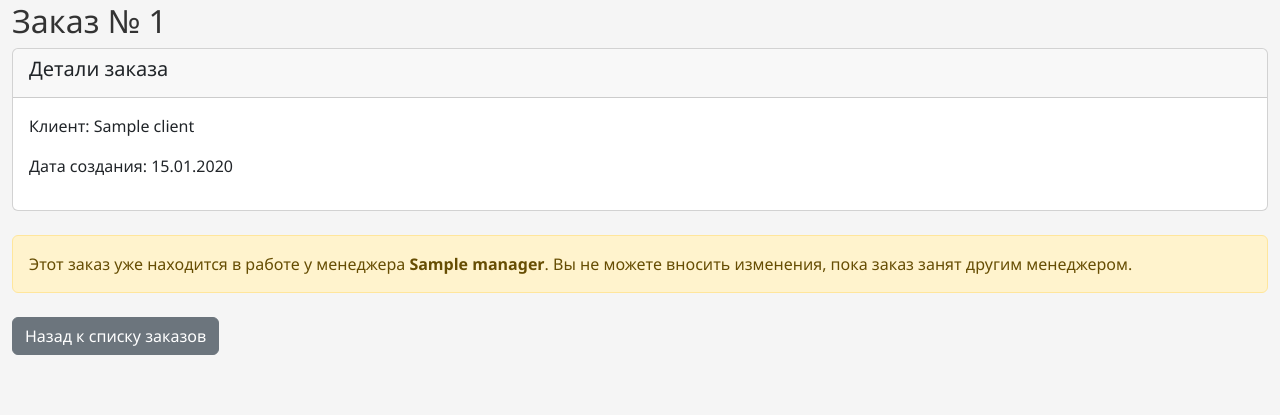
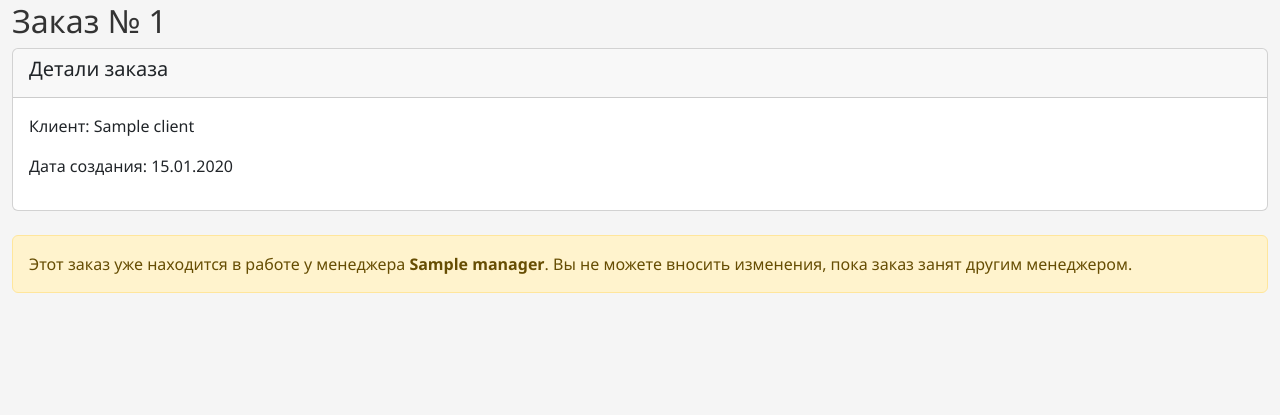
Before and after one commit to maximkosheev/auto-artel-backend, a Django app: template orders/templates/orders/order_lock_form.html in a window 1280 px wide. Shown: the part 78-493 px from the top of the page. Run offline with Django 5.2, Linux system fonts and the light colour scheme; the template is opened without the code that fills it: most values are stand-ins (such as "Sample title", 1, 10 or a date in 2020); some libraries are stand-ins or nearby versions.

Commit message:
удалил ссылку "Назад к списку заказов"

```diff
--- a/orders/templates/orders/order_canceled_form.html
+++ b/orders/templates/orders/order_canceled_form.html
@@ -35,9 +35,5 @@
         <div class="alert alert-warning mt-4">
             Клиент отменил заказ, дальнейшие операции по нему не возможны.
         </div>
-
-        <div class="mt-4">
-            <a href="{% url 'orders:list' %}" class="btn btn-secondary">Назад к списку заказов</a>
-        </div>
     </div>
 {% endblock orders_extra_content %}
--- a/orders/templates/orders/order_finished_form.html
+++ b/orders/templates/orders/order_finished_form.html
@@ -35,9 +35,5 @@
         <div class="alert alert-success mt-4">
             Заказ завершен, дальнейшие операции по нему не возможны.
         </div>
-
-        <div class="mt-4">
-            <a href="{% url 'orders:list' %}" class="btn btn-secondary">Назад к списку заказов</a>
-        </div>
     </div>
 {% endblock orders_extra_content %}
--- a/orders/templates/orders/order_form.html
+++ b/orders/templates/orders/order_form.html
@@ -68,7 +68,6 @@
             </div>
             <div class="mb-4">
                 <button type="submit" class="btn btn-primary">Обновить</button>
-                <a href="{% url 'orders:list' %}" class="btn btn-secondary">Назад к списку заказов</a>
             </div>
         </form>
         <div class="mt-4 mb-4">
--- a/orders/templates/orders/order_lock_form.html
+++ b/orders/templates/orders/order_lock_form.html
@@ -28,9 +28,5 @@
             Этот заказ уже находится в работе у менеджера <strong>{{ order.manager }}</strong>.
             Вы не можете вносить изменения, пока заказ занят другим менеджером.
         </div>
-
-        <div class="mt-4">
-            <a href="{% url 'orders:list' %}" class="btn btn-secondary">Назад к списку заказов</a>
-        </div>
     </div>
 {% endblock orders_extra_content %}
```
